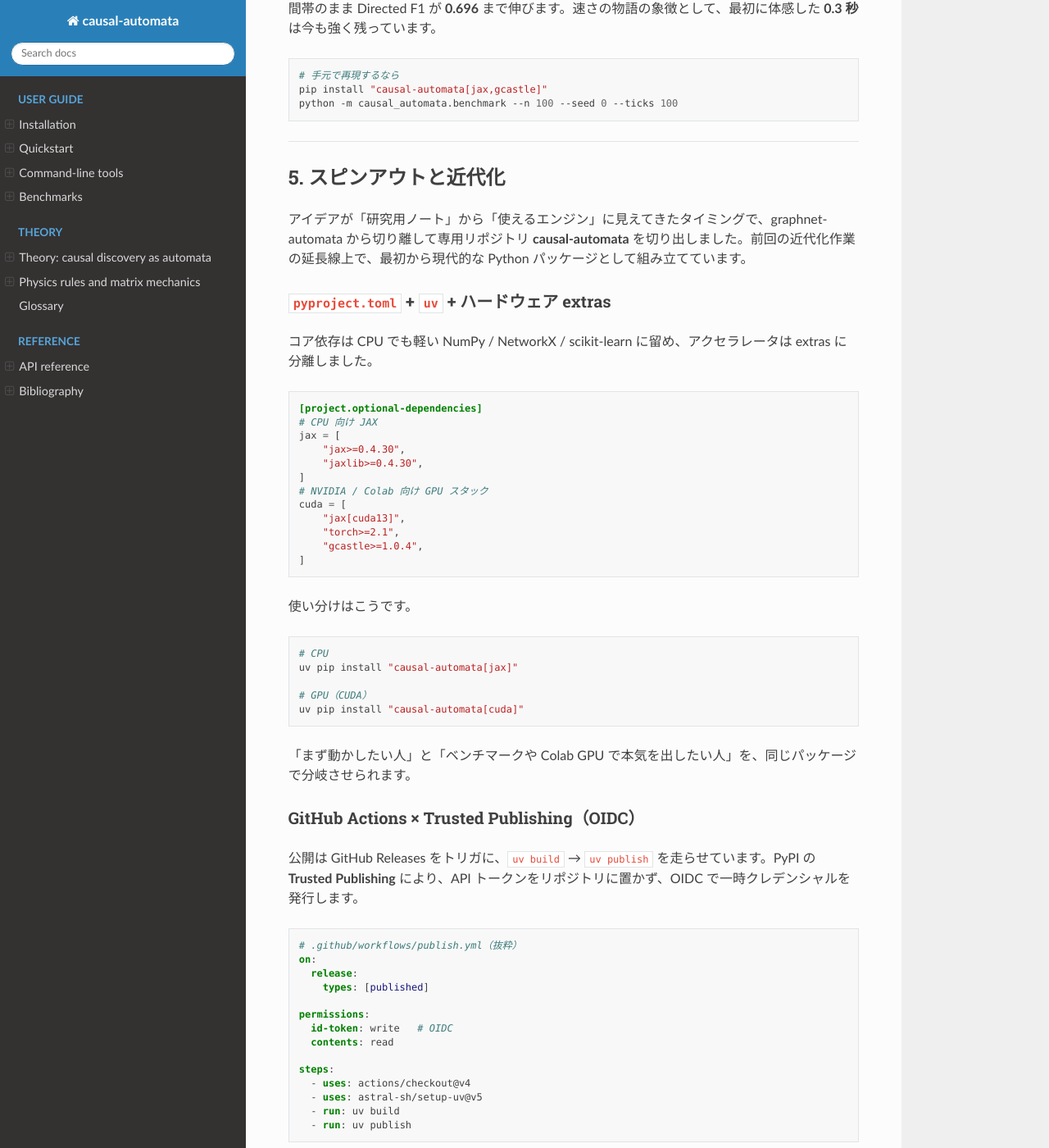
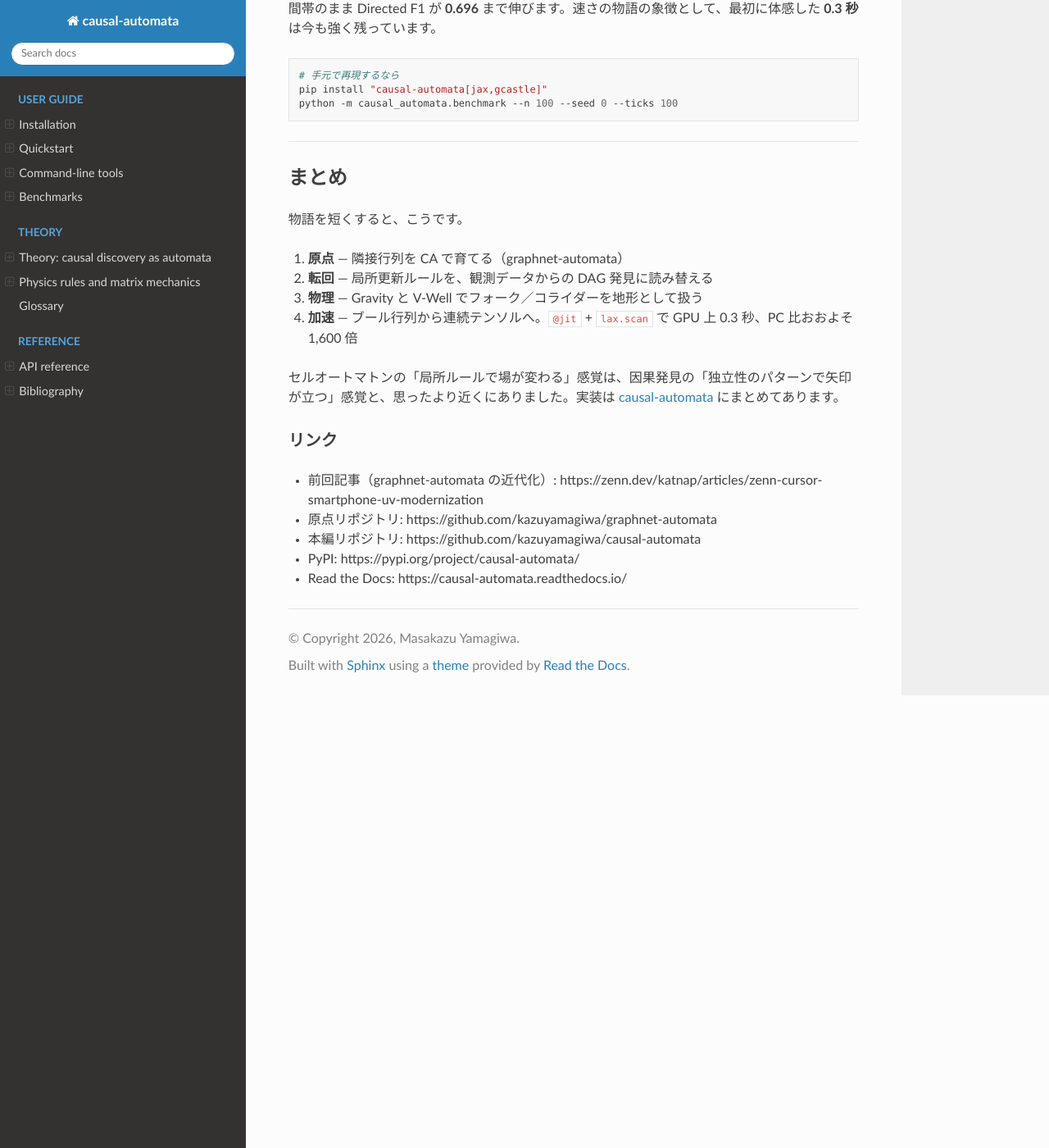
Before and after one commit to kazuyamagiwa/causal-automata, a Sphinx documentation site: the page built from docs/zenn/from-graphnet-automata-to-causal-automata.md, in a window 1280 px wide and 1400 px high, scrolled down 4379 px. Shown: the whole window at 82% size. Built offline with Sphinx 7.4.7 and the Read the Docs theme 3.1.0, drawn with Linux system fonts in a browser that asks for light colours; some of the changed text lies outside the part shown.

Commit message:
Revise Zenn draft: soften pivot line, drop spin-out section
Rephrase the causal-pivot lead-in and remove section 5 (packaging /
Trusted Publishing), trimming the summary to match.

Co-authored-by: kazu <kazuyamagiwa@users.noreply.github.com>

````diff
--- a/docs/zenn/from-graphnet-automata-to-causal-automata.md
+++ b/docs/zenn/from-graphnet-automata-to-causal-automata.md
@@ -2,7 +2,7 @@
 title: "グラフのセルオートマトンから、超高速な因果発見エンジンへ"
 emoji: "🧬"
 type: "tech"
-topics: ["python", "jax", "causalinference", "githubactions", "uv", "cellularautomata"]
+topics: ["python", "jax", "causalinference", "cellularautomata", "dag"]
 published: false
 ---
 
@@ -10,7 +10,7 @@ published: false
 
 前回の記事（[スマホとCursorだけで、6年放置したリポジトリをuv時代の構成に作り直した話](https://zenn.dev/katnap/articles/zenn-cursor-smartphone-uv-modernization)）では、[graphnet-automata](https://github.com/kazuyamagiwa/graphnet-automata) を現代化しました。あのリポジトリの核は「隣接行列を局所ルールで更新し、ネットワークを育てる」というアイデアでした。
 
-本稿はその続きです。同じ「行列をセルオートマトン（CA）として進化させる」発想が、観測データから DAG（有向非巡回グラフ）を復元する **因果発見エンジン** に化けた経緯を、アイデア → 物理メタファー → JAX による爆速化 → パッケージ公開まで一気にたどります。
+本稿はその続きです。同じ「行列をセルオートマトン（CA）として進化させる」発想が、観測データから DAG（有向非巡回グラフ）を復元する **因果発見エンジン** に化けた経緯を、アイデア → 物理メタファー → JAX による爆速化までたどります。
 
 成果物はこちらです。
 
@@ -44,7 +44,7 @@ for t in range(steps):
 
 因果発見の古典的アプローチは、PC アルゴリズムのような **制約ベース** の探索です。独立性検定を繰り返し、エッジを削り、向きを決めていく。正しく動く一方で、候補エッジと条件集合の組み合わせはすぐ組み合わせ爆発します。
 
-あるとき「Aha!」が来ました。
+そこで、こんな読み替えが頭に浮かびました。
 
 > CA の局所行列更新は、独立性／条件付き独立性の“力”を並べて書けば、そのまま DAG 探索になるのでは？
 
@@ -179,66 +179,6 @@ python -m causal_automata.benchmark --n 100 --seed 0 --ticks 100
 
 ---
 
-## 5. スピンアウトと近代化
-
-アイデアが「研究用ノート」から「使えるエンジン」に見えてきたタイミングで、graphnet-automata から切り離して専用リポジトリ **causal-automata** を切り出しました。前回の近代化作業の延長線上で、最初から現代的な Python パッケージとして組み立てています。
-
-### `pyproject.toml` + `uv` + ハードウェア extras
-
-コア依存は CPU でも軽い NumPy / NetworkX / scikit-learn に留め、アクセラレータは extras に分離しました。
-
-```toml
-[project.optional-dependencies]
-# CPU 向け JAX
-jax = [
-    "jax>=0.4.30",
-    "jaxlib>=0.4.30",
-]
-# NVIDIA / Colab 向け GPU スタック
-cuda = [
-    "jax[cuda13]",
-    "torch>=2.1",
-    "gcastle>=1.0.4",
-]
-```
-
-使い分けはこうです。
-
-```bash
-# CPU
-uv pip install "causal-automata[jax]"
-
-# GPU（CUDA）
-uv pip install "causal-automata[cuda]"
-```
-
-「まず動かしたい人」と「ベンチマークや Colab GPU で本気を出したい人」を、同じパッケージで分岐させられます。
-
-### GitHub Actions × Trusted Publishing（OIDC）
-
-公開は GitHub Releases をトリガに、`uv build` → `uv publish` を走らせています。PyPI の **Trusted Publishing** により、API トークンをリポジトリに置かず、OIDC で一時クレデンシャルを発行します。
-
-```yaml
-# .github/workflows/publish.yml（抜粋）
-on:
-  release:
-    types: [published]
-
-permissions:
-  id-token: write   # OIDC
-  contents: read
-
-steps:
-  - uses: actions/checkout@v4
-  - uses: astral-sh/setup-uv@v5
-  - run: uv build
-  - run: uv publish
-```
-
-Release を切るだけで PyPI に載る、という状態まで自動化できたのは、前回 graphnet-automata を uv 化したときの延長で本当に気持ちよかったです。
-
----
-
 ## まとめ
 
 物語を短くすると、こうです。
@@ -247,9 +187,8 @@ Release を切るだけで PyPI に載る、という状態まで自動化でき
 2. **転回** — 局所更新ルールを、観測データからの DAG 発見に読み替える
 3. **物理** — Gravity と V-Well でフォーク／コライダーを地形として扱う
 4. **加速** — ブール行列から連続テンソルへ。`@jit` + `lax.scan` で GPU 上 0.3 秒、PC 比おおよそ 1,600 倍
-5. **公開** — `causal-automata` として切り出し、`uv` extras と OIDC で PyPI へ
 
-セルオートマトンの「局所ルールで場が変わる」感覚は、因果発見の「独立性のパターンで矢印が立つ」感覚と、思ったより近くにありました。次に触る人が同じ興奮を共有できるように、コードもドキュメントもパッケージもそろえてあります。
+セルオートマトンの「局所ルールで場が変わる」感覚は、因果発見の「独立性のパターンで矢印が立つ」感覚と、思ったより近くにありました。実装は [causal-automata](https://github.com/kazuyamagiwa/causal-automata) にまとめてあります。
 
 ### リンク
 
````
